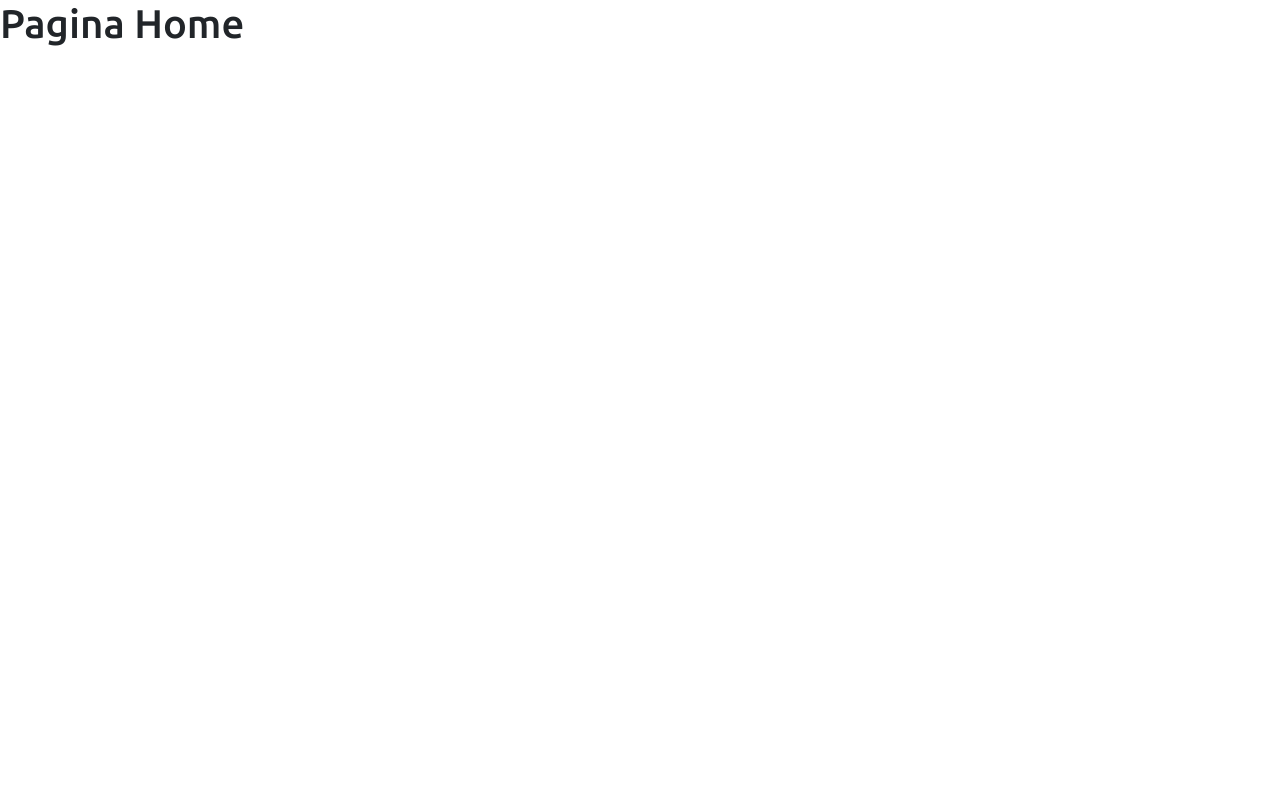
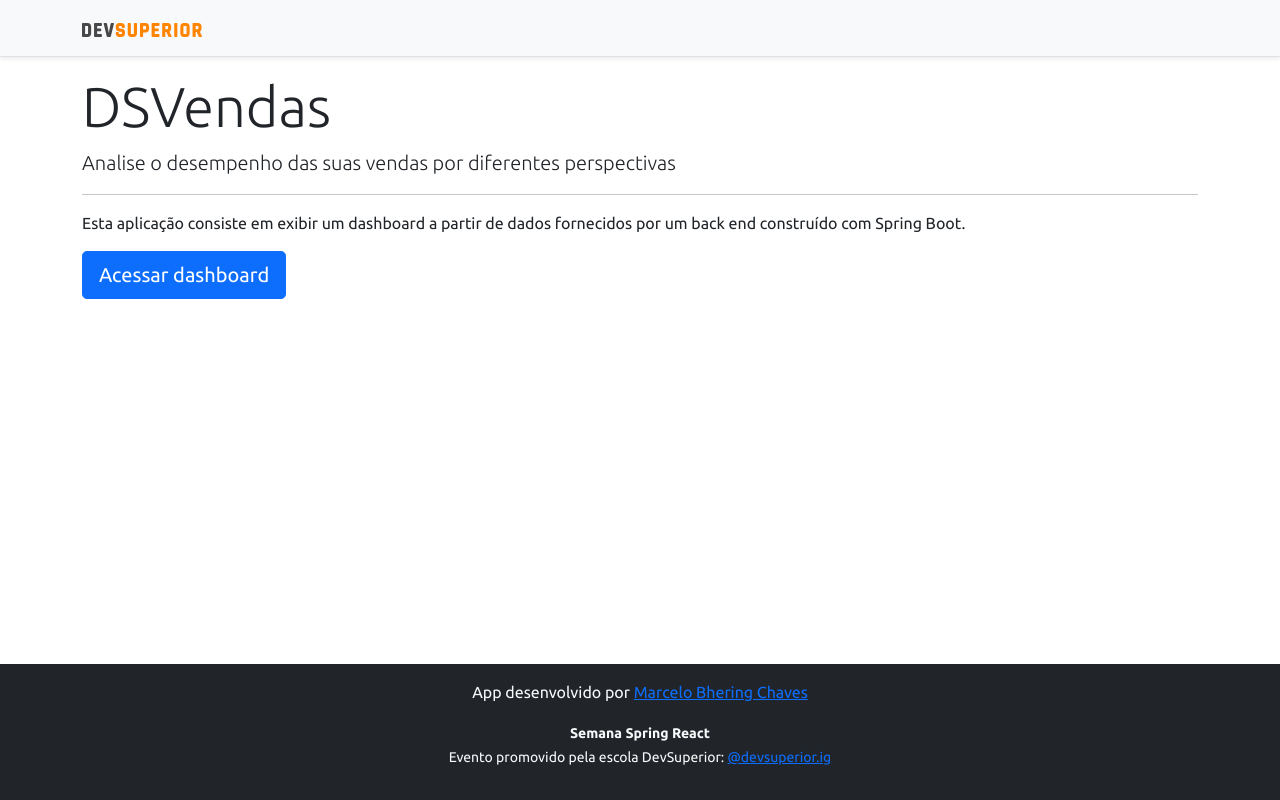
Before and after one commit to Marcelobhering/projeto-demoVendas, a React (Create React App) app in the folder frontend/: page / in a window 1280 px wide. Built offline with nearby package versions, Linux system fonts and the light colour scheme.

Commit message:
Home, navigation

```diff
--- a/frontend/src/components/NavBar/index.tsx
+++ b/frontend/src/components/NavBar/index.tsx
@@ -1,14 +1,17 @@
 import ImgDsDark from 'assets/img/ds-dark.svg';
+import { Link } from 'react-router-dom';
 
 const NavBar = () => {
   return (
     <div className="d-flex flex-column flex-md-row align-items-center p-3 px-md-4 mb-3 bg-light border-bottom shadow-sm">
-    <div className="container">
-      <nav className="my-2 my-md-0 mr-md-3">
-        <img src={ImgDsDark} alt="DevSuperior" width="120" />
-      </nav>
-    </div>
-  </div>
+      <div className="container">
+        <nav className="my-2 my-md-0 mr-md-3">
+          <Link to="/">
+            <img src={ImgDsDark} alt="DevSuperior" width="120" />
+          </Link >
+        </nav>
+      </div>
+    </div >
 
   );
 }
--- a/frontend/src/pages/Home/index.tsx
+++ b/frontend/src/pages/Home/index.tsx
@@ -1,12 +1,26 @@
+import Footer from "components/Footer";
+import NavBar from "components/NavBar"
+import { Link } from "react-router-dom";
+
 const Home = () => {
-    return (
-      <div >
+  return (
+     <>
+     <NavBar />
+    <div className="container">
+      <div className="jumbotron">
+        <h1 className="display-4">DSVendas</h1>
+        <p className="lead">Analise o desempenho das suas vendas por diferentes perspectivas</p>
+        <hr />
+       <p>Esta aplicação consiste em exibir um dashboard a partir de dados fornecidos por um back end construído com Spring Boot.</p>
+       <Link className ="btn btn-primary btn-lg" to="/dashaboard">
 
-<h1>Pagina Home</h1>
+         Acessar dashboard
+       </Link>
+      </div>
+    </div>
+    <Footer />
+</>
+  );
+}
 
-    </div>
-
-    );
-  }
-
-  export default Home;
+export default Home;
```
Also changed, not shown: frontend/src/App.tsx (+2 -5 lines), frontend/src/Routes.tsx (+5 -4 lines).
